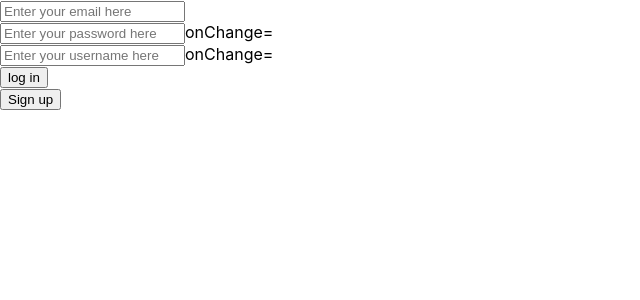
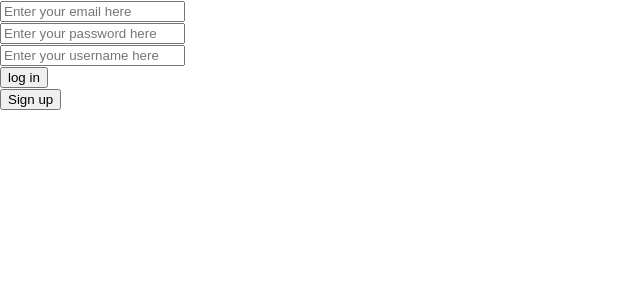
Before and after one commit to VedS1/hackviolet2024, a React (Create React App) app: page / in a window 1280 px wide. Shown: the top 300 px of the page, without its empty margins (0-640 px from the left). Built offline with nearby package versions, Linux system fonts and the light colour scheme.

Commit message:
fixed home

```diff
--- a/src/App.js
+++ b/src/App.js
@@ -1,97 +1,79 @@
-import logo from './logo.svg';
+import React, { useState } from "react";
+import { Routes, Route } from 'react-router-dom';
+import axios from 'axios';
+// import Home from './Pages/Home'; // Uncomment and correct the path if Home component is used
 import './App.css';
-
-import React, { useState } from "react";
-import {Routes, Route } from 'react-router-dom';
-import Home from '.Pages/home';
-
-import axios from 'axios';
 
 function App() {
     const [email, setEmail] = useState('');
     const [password, setPassword] = useState('');
     const [username, setUsername] = useState('');
 
-
-
-
-    const onButtonClick = async () => {
-        try{
-            const response = await axios.post('http://localhost:3001/login',{email, password});
+    const onButtonClick = async (event) => {
+        event.preventDefault(); // Prevent default form submission behavior
+        try {
+            const response = await axios.post('http://localhost:3001/login', { email, password });
             console.log(response.data);
-            <Routes>
-                <Route path='/' element={ <Home />}></Route>
-            </Routes>
-        } catch (error)
-        {
+            // Redirect or handle login success here
+        } catch (error) {
             console.error(error);
         }
-
     };
 
-    const signUpButtonClick = async () => {
-        try{
-            const newUser = {username, email, password};
-            const response = await axios.post('http://localhost:3001/signup', {user: newUser});
+    const signUpButtonClick = async (event) => {
+        event.preventDefault(); // Prevent default form submission behavior
+        try {
+            const newUser = { username, email, password };
+            const response = await axios.post('http://localhost:3001/signup', { user: newUser });
             console.log(response.data);
-        } catch (error)
-        {
+            // Handle signup success here
+        } catch (error) {
             console.error(error);
         }
-
     };
 
-
     return (
-
-
         <div className="mainContainer">
+            <form onSubmit={onButtonClick}> {/* Add form tag */}
                 <div className="emailContainer">
                     <input
                         placeholder="Enter your email here"
-                    className={"inputBox"}
+                        className="inputBox"
                         onChange={(e) => setEmail(e.target.value)}
                     />
                 </div>
                 <div className="passwordContainer">
                     <input
                         placeholder="Enter your password here"
-                    className={"inputBox"}/>
+                        className="inputBox"
                         onChange={(e) => setPassword(e.target.value)}
+                    />
                 </div>
-
-
                 <div className="userContainer">
                     <input
                         placeholder="Enter your username here"
-                    className={"inputBox"}/>
+                        className="inputBox"
                         onChange={(e) => setUsername(e.target.value)}
-            </div>
-
-
-            <div className={"buttonContainer"}>
-                <input
-                    className={"loginButton"}
-                    type={"button"}
-                    onClick={onButtonClick}
-                    value={"log in"}
                     />
                 </div>
-
-
-            <div className={"signupContainer"}>
+                <div className="buttonContainer">
                     <input
-                    className={"signupButton"}
-                    type={"button"}
-                    onClick={signUpButtonClick}
-                    value={"Sign up"}
+                        className="loginButton"
+                        type="submit"
+                        value="log in"
                     />
                 </div>
-
-
+            </form>
+            <div className="signupContainer">
+                <input
+                    className="signupButton"
+                    type="button"
+                    onClick={signUpButtonClick}
+                    value="Sign up"
+                />
+            </div>
         </div>
     );
-
 }
 
 export default App;
```
Lines whose indentation alone changed are shown as unchanged.
